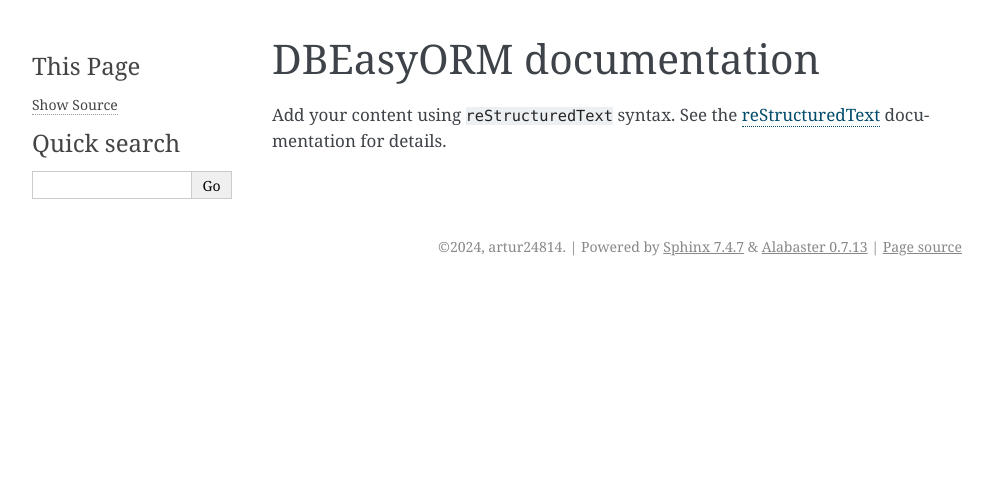
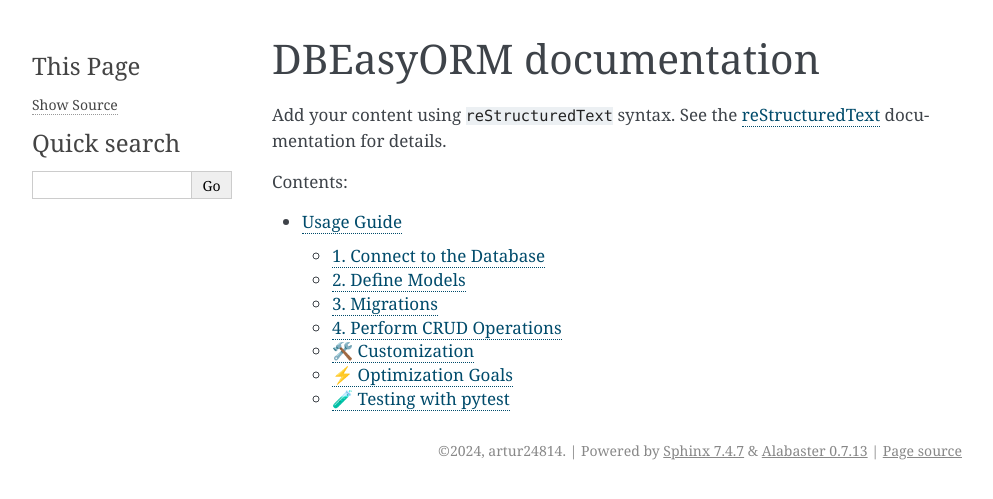
Before and after one commit to artur24814/DBEasyORM, a Sphinx documentation site: the page built from docs/source/index.rst, in a window 1280 px wide. Shown: the top 499 px of the page, without its empty margins (148-1141 px from the left). Built offline with Sphinx 7.4.7, drawn with Linux system fonts in a browser that asks for light colours; pages that are not in the unit, such as notebooks, are missing from menus; some of the changed lines change nothing that is shown.

Commit message:
Usage Guide has been added into documentation

```diff
--- a/docs/source/index.rst
+++ b/docs/source/index.rst
@@ -15,6 +15,7 @@
    :maxdepth: 2
    :caption: Contents:
 
+   usage
    dbeasyorm.commands
    dbeasyorm.db
    dbeasyorm.fields
--- /dev/null
+++ b/docs/source/usage.rst
@@ -0,0 +1,287 @@
+.. _usage:
+
+=============
+Usage Guide
+=============
+
+This document provides detailed instructions on how to use the DBEasyORM library for database management and interaction.
+
+.. contents::
+   :local:
+   :depth: 2
+
+---------------------
+1. Connect to the Database
+---------------------
+
+Configuration File Recommendation
+------------------------------------
+
+To simplify database and application parameter setup, we recommend using a configuration file, e.g., ``dbeasyorm.ini``:
+
+.. code-block:: ini
+
+    [database]
+    db_type = sqlite
+    database_path = db.sqlite3
+
+    [app]
+    dir = app
+
+**Configuration Details:**
+
+- **[database]:**
+  - **db_type**: Specifies the database type (e.g., sqlite, postgres).
+  - **database_path**: Path to the SQLite database file or connection details for other databases.
+
+- **[app]:**
+  - **dir**: Directory containing your models (used for migrations).
+
+Using a configuration file centralizes settings management across environments (development, testing, production).
+
+Using the `set_database_backend` Function
+------------------------------------
+
+PostgreSQL Example
+~~~~~~~~~~~~~~~~~~
+
+Ensure the PostgreSQL service is running, and the database credentials are correct:
+
+.. code-block:: python
+
+    from DBEasyORM import set_database_backend
+
+    set_database_backend(
+        "postgresql",
+        host="localhost",
+        database="mydb",
+        user="myuser",
+        password="mypassword"
+    )
+
+SQLite Example
+~~~~~~~~~~~~~~
+
+SQLite databases are created automatically if they do not already exist:
+
+.. code-block:: python
+
+    from DBEasyORM import set_database_backend
+
+    set_database_backend("sqlite", database_path="my_database.sqlite")
+
+
+---------------------
+2. Define Models
+---------------------
+
+Create models using the ``Model`` class and define fields:
+
+.. code-block:: python
+
+    from DBEasyORM.models.model import Model
+    from DBEasyORM.DB_fields import fields
+
+    class User(Model):
+        name = fields.TextField()
+        email = fields.TextField(unique=True)
+        is_admin = fields.BooleanField(null=True)
+        age = fields.IntegerField(min=0)
+        salary = fields.FloatField(null=True)
+
+
+---------------------
+3. Migrations
+---------------------
+
+Perform migrations to update the database schema:
+
+.. code-block:: bash
+
+    $ dbeasyorm update-database
+
+**Available Options:**
+
+.. code-block:: bash
+
+    $ dbeasyorm update-database --help
+
+    usage: cli.py update-database [-h] [-l LOOCKUP_FOLDER] [-i ID_MIGRATIONS] [-r] [-c CONFIG]
+
+    options:
+        -l, --loockup-folder   Path to the lookup folder
+        -i, --id-migrations    ID of specific migrations
+        -r, --restore          Restore database to the previous state
+        -c, --config           Path to the config.ini file
+
+
+---------------------
+4. Perform CRUD Operations
+---------------------
+
+Create
+-------
+
+Using the `save` Method:
+~~~~~~~~~~~~~~~~~~~~~~~~
+
+.. code-block:: python
+
+    new_user = User(name="John Doe", email="john@example.com", age=30)
+    new_user.save()
+
+Using the `create` Method:
+~~~~~~~~~~~~~~~~~~~~~~~~~~
+
+.. code-block:: python
+
+    User.query_creator.create(
+        name="Jon",
+        email="jon@example.com",
+        age=34
+    ).execute()
+
+Read
+----
+
+Fetch All Instances:
+~~~~~~~~~~~~~~~~~~~~
+
+.. code-block:: python
+
+    queryset = User.query_creator.all().execute()
+
+Filter Instances:
+~~~~~~~~~~~~~~~~~
+
+.. code-block:: python
+
+    queryset = User.query_creator.filter(name="Test").execute()
+
+Fetch a Single Instance:
+~~~~~~~~~~~~~~~~~~~~~~~~
+
+.. code-block:: python
+
+    user = User.query_creator.get_one(name="Test").execute()
+
+Update
+-------
+
+Modify attributes and call `save`:
+
+.. code-block:: python
+
+    user = User.query_creator.all().execute()[0]
+    user.name = "Updated Name"
+    user.save().execute()
+
+Delete
+-------
+
+Delete specific instances:
+
+.. code-block:: python
+
+    user = User.query_creator.all().execute()[0]
+    user.delete().execute()
+
+
+---------------------
+🛠️ Customization
+---------------------
+
+Create a Custom Database Engine
+-------------------------------
+
+Subclass the ``DataBaseBackend`` class to implement a custom engine:
+
+.. code-block:: python
+
+    from DBEasyORM.db.backends import DataBaseBackend
+
+    class CustomDatabaseBackend(DataBaseBackend):
+        def __init__(self, connection_str):
+            self.connection_str = connection_str
+            # ...
+
+Create a Custom Field
+----------------------
+
+Define custom fields by subclassing the ``BaseField`` class:
+
+.. code-block:: python
+
+    from DBEasyORM.DB_fields.abstract import BaseField
+
+    class PercentageField(BaseField):
+        def __init__(self, field_name=None, null=False, primary=False, unique=False, min=0, max=100):
+            super().__init__(float, field_name, null, primary, unique)
+            self.min = min
+            self.max = max
+
+
+---------------------
+⚡ Optimization Goals
+---------------------
+
+QueryCounter
+-------------
+
+Track and analyze query execution:
+
+.. code-block:: python
+
+    from src.query import QueryCreator
+
+    with QueryCreator.query_counter:
+        User.query_creator.all().execute()
+        print(QueryCreator.query_counter.get_query_count())
+
+Resolving the N+1 Query Problem
+-------------------------------
+
+Optimize queries by using ``join``:
+
+.. code-block:: python
+
+    user_comments = UserComment.query_creator.all().join("autor").join("post").execute()
+
+
+---------------------
+🧪 Testing with pytest
+---------------------
+
+Configure Testing Database
+--------------------------
+
+Use pytest fixtures to set up a temporary SQLite database for testing:
+
+.. code-block:: python
+
+    import pytest
+    import tempfile
+    from src import set_database_backend
+
+    @pytest.fixture
+    def testing_db():
+        _, db_path = tempfile.mkstemp()
+        set_database_backend("sqlite", database_path=db_path)
+        yield db_path
+
+Example Test Case:
+------------------
+
+.. code-block:: python
+
+    def test_user_creation(testing_db):
+        new_user = User(username="Test User", email="testuser@example.com", age=25)
+        new_user.save().execute()
+        users = User.all().execute()
+        assert len(users) == 1
+
+Run tests:
+
+.. code-block:: bash
+
+    pytest
```
Also changed, not shown: 1 other file.
